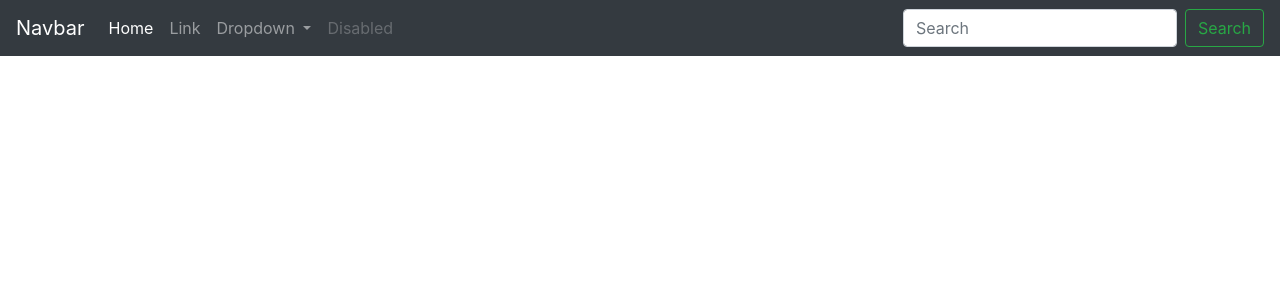
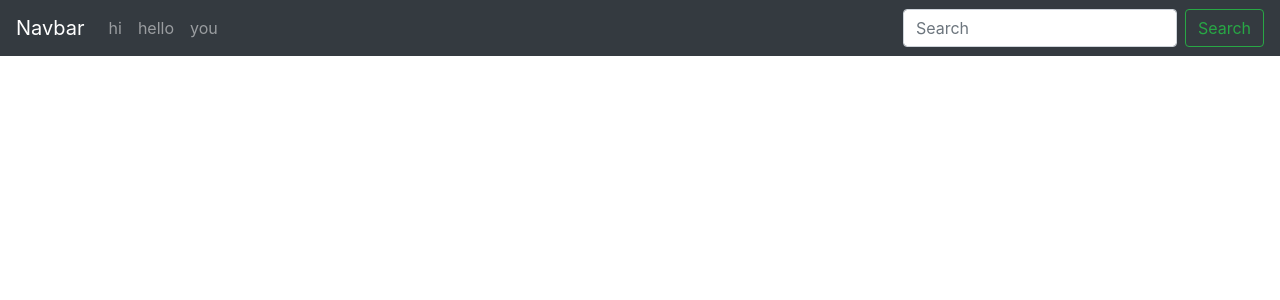
Before and after one commit to kukaro/Ceres-KukaroWebPage-Front-Navbar, an Angular app in the folder ceres-nav/: page / in a window 1280 px wide. Shown: the top 300 px of the page. Built offline with nearby package versions, Linux system fonts and the light colour scheme.

Commit message:
split collapse

```diff
--- a/ceres-nav/src/app/app.component.html
+++ b/ceres-nav/src/app/app.component.html
@@ -1,33 +1,9 @@
 <nav class="navbar navbar-expand-lg navbar-dark bg-dark">
   <app-nav-brand></app-nav-brand>
+
+  <!-- 화면 줄어 들었을 때의 버튼 -->
   <app-nav-toggler></app-nav-toggler>
 
-  <div class="collapse navbar-collapse" id="navbarSupportedContent">
-    <ul class="navbar-nav mr-auto">
-      <li class="nav-item active">
-        <a class="nav-link" href="#">Home <span class="sr-only">(current)</span></a>
-      </li>
-      <li class="nav-item">
-        <a class="nav-link" href="#">Link</a>
-      </li>
-      <li class="nav-item dropdown">
-        <a class="nav-link dropdown-toggle" href="#" id="navbarDropdown" role="button" data-toggle="dropdown" aria-haspopup="true" aria-expanded="false">
-          Dropdown
-        </a>
-        <div class="dropdown-menu" aria-labelledby="navbarDropdown">
-          <a class="dropdown-item" href="#">Action</a>
-          <a class="dropdown-item" href="#">Another action</a>
-          <div class="dropdown-divider"></div>
-          <a class="dropdown-item" href="#">Something else here</a>
-        </div>
-      </li>
-      <li class="nav-item">
-        <a class="nav-link disabled" href="#">Disabled</a>
-      </li>
-    </ul>
-    <form class="form-inline my-2 my-lg-0">
-      <input class="form-control mr-sm-2" type="search" placeholder="Search" aria-label="Search">
-      <button class="btn btn-outline-success my-2 my-sm-0" type="submit">Search</button>
-    </form>
-  </div>
+  <!-- 네비게이션 리스트 -->
+  <app-nav-collapse class="collapse navbar-collapse" id="navbarSupportedContent"></app-nav-collapse>
 </nav>
--- /dev/null
+++ b/ceres-nav/src/app/nav-collapse/nav-collapse.component.html
@@ -0,0 +1,9 @@
+<ul class="navbar-nav mr-auto">
+  <li *ngFor="let item of itemList" class="nav-item">
+    <a class="nav-link" href="#">{{item}}</a>
+  </li>
+</ul>
+<form class="form-inline my-2 my-lg-0">
+  <input class="form-control mr-sm-2" type="search" placeholder="Search" aria-label="Search">
+  <button class="btn btn-outline-success my-2 my-sm-0" type="submit">Search</button>
+</form>
--- /dev/null
+++ b/ceres-nav/src/app/nav-collapse/nav-collapse.component.ts
@@ -0,0 +1,22 @@
+import {Component, OnInit} from '@angular/core';
+
+@Component({
+  selector: 'app-nav-collapse',
+  templateUrl: './nav-collapse.component.html',
+  styleUrls: ['./nav-collapse.component.css']
+})
+export class NavCollapseComponent implements OnInit {
+  private _itemList: Array<Object>;
+
+  constructor() {
+    this._itemList = ['hi', 'hello', 'you'];
+  }
+
+  get itemList(): Array {
+    return this._itemList;
+  }
+
+  ngOnInit() {
+  }
+
+}
```
Also changed, not shown: ceres-nav/src/app/app.module.ts (+10 -7 lines), ceres-nav/src/app/nav-collapse/nav-collapse.component.css (added), 1 other file (tests, documents, lock files or other folders).
